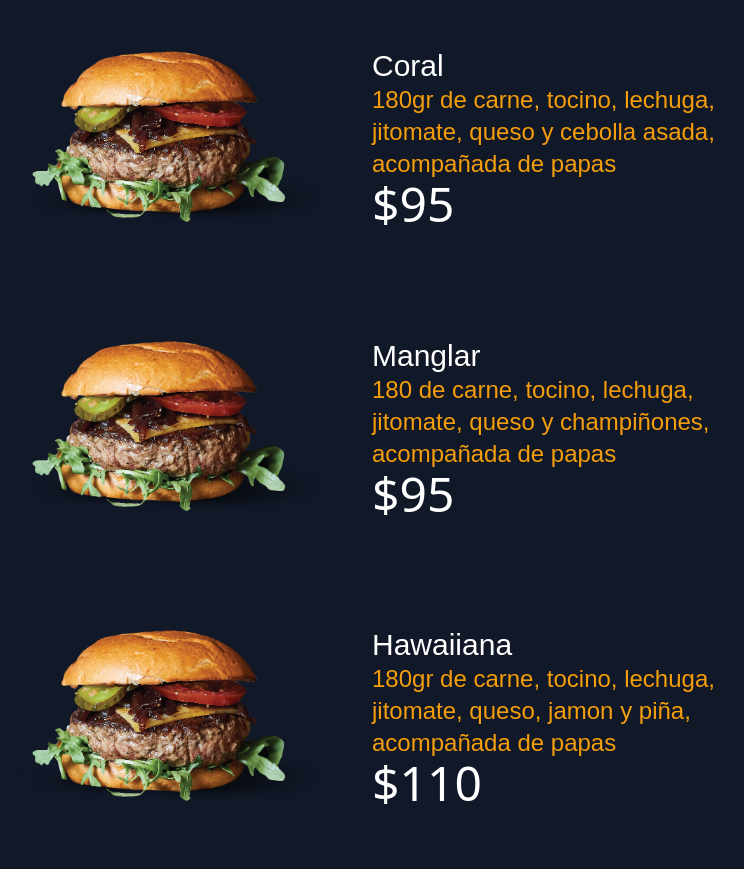
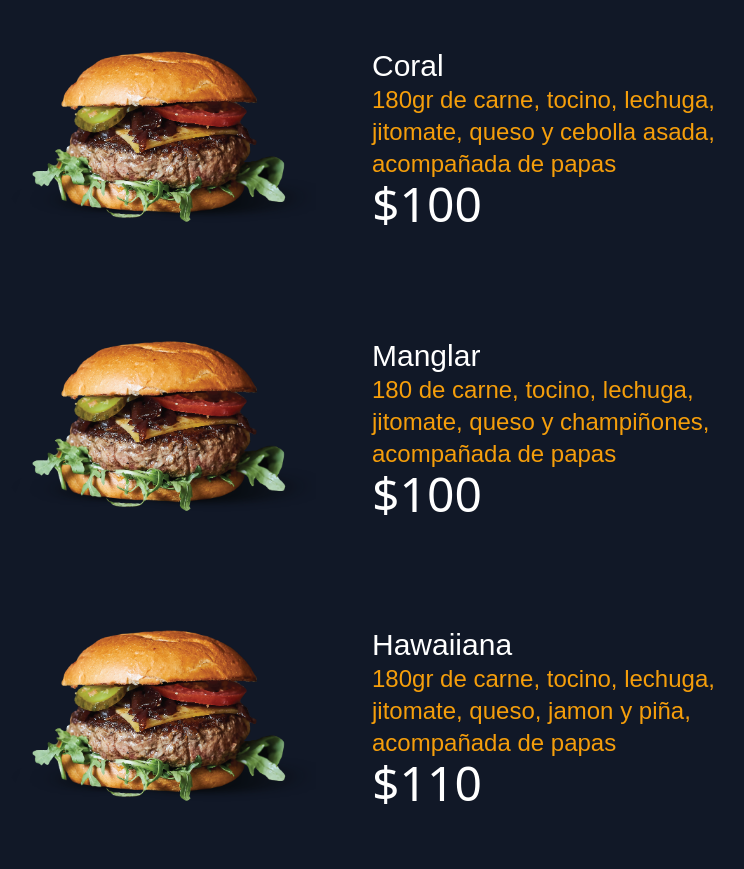
Before and after one commit to lerak/senorburger, a Gatsby site: page /menu in a window 1280 px wide. Shown: the part 1186-2055 px from the top of the page, without its empty margins (288-1032 px from the left). Built offline with nearby package versions, Linux system fonts and the light colour scheme; Gatsby itself is replaced by a stand-in of ours; a web font is replaced by a local one.

Commit message:
change menu price

```diff
--- a/src/pages/menu.js
+++ b/src/pages/menu.js
@@ -19,8 +19,8 @@ function MenuPage() {
           <Card image={burger} title="Smash Burger" description="80gr  carne, lechuga, jitomate y  queso" price="65"/>
           <Card image={burger} title="Double Smash" description="doble carne 200gr total, lechuga, jitomate, tocino, queso y cebolla asada, acompañada de papas" price="125" />
           <Card image={burger} title="Playa" description="180gr de carne, tocino, lechuga, jitomate y queso, acompañada de papas" price="90"/>
-          <Card image={burger} title="Coral" description="180gr de carne, tocino, lechuga, jitomate, queso y cebolla asada, acompañada de papas" price="95"/>
-          <Card image={burger} title="Manglar" description="180 de carne, tocino, lechuga, jitomate, queso y champiñones, acompañada de papas" price="95"/>
+          <Card image={burger} title="Coral" description="180gr de carne, tocino, lechuga, jitomate, queso y cebolla asada, acompañada de papas" price="100"/>
+          <Card image={burger} title="Manglar" description="180 de carne, tocino, lechuga, jitomate, queso y champiñones, acompañada de papas" price="100"/>
           <Card image={burger} title="Hawaiiana" description="180gr de carne, tocino, lechuga, jitomate,  queso, jamon y piña, acompañada de papas" price="110"/>
           <Card image={burger} title="Ocean" description="180gr de carne, tocino, lechuga, jitomate, cebolla asada y queso azul, acompañada de papas" price="130"/>
           <Card image={burger} title="De La Casa" description="180gr de carne, tocino, lechuga, jitomate, queso, champiñones y piña, acompañada de papas" price="110"/>
```
